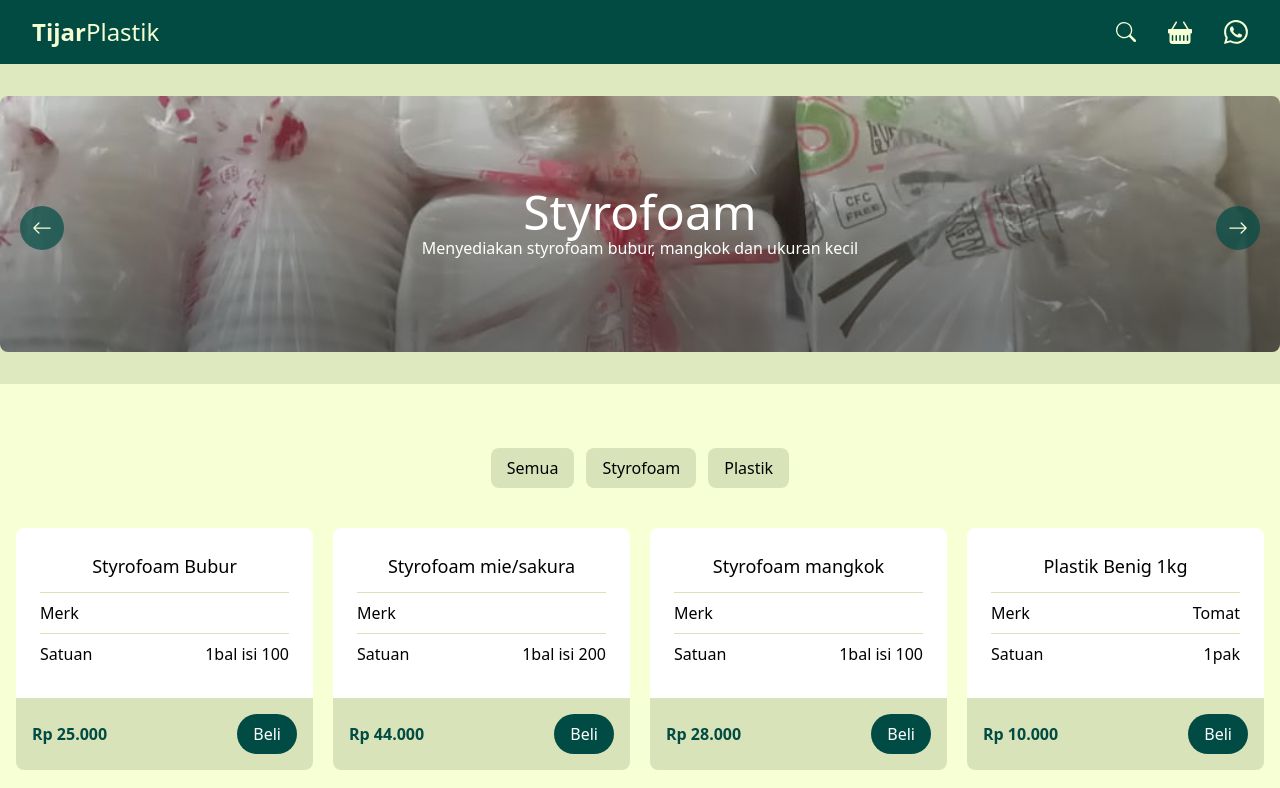
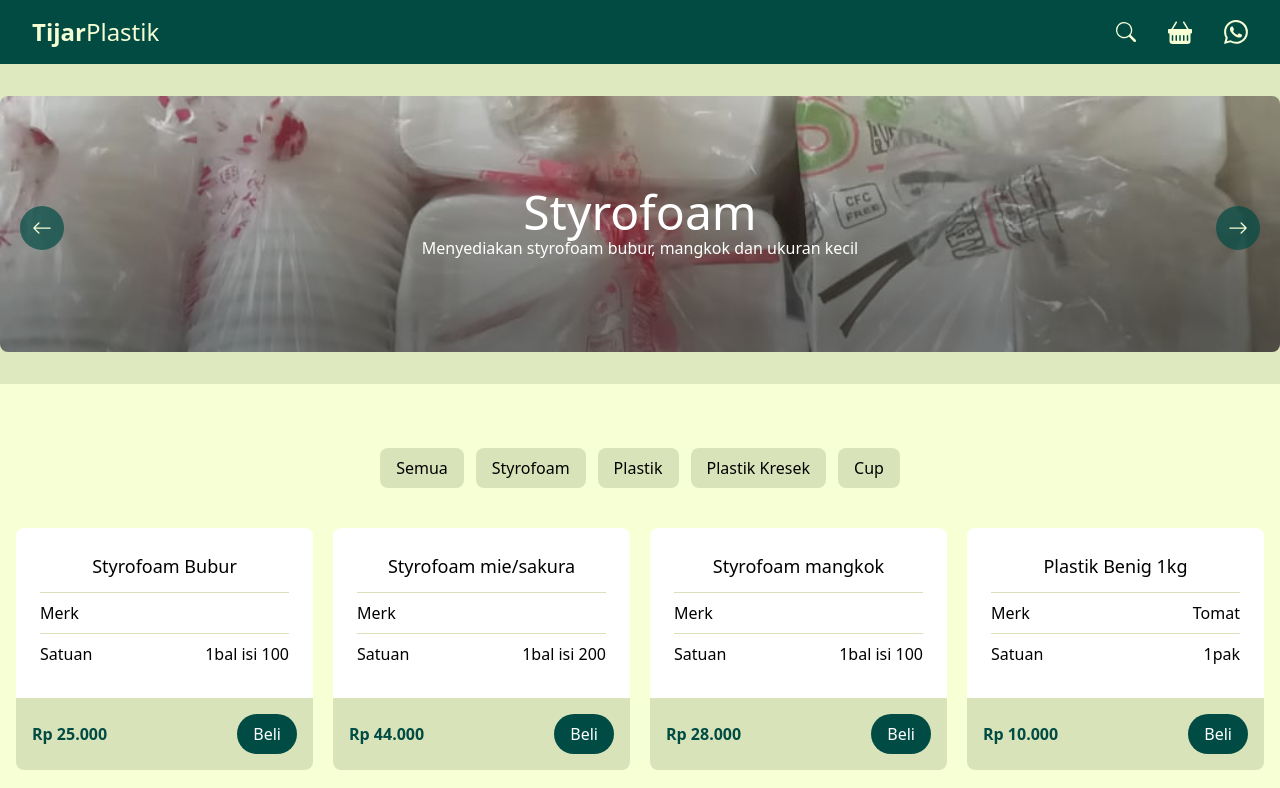
Before and after one commit to halloanewahyudi/tijarplastik, a Vue app: page / in a window 1280 px wide. Shown: the top 788 px of the page. Built offline with nearby package versions, Linux system fonts and the light colour scheme.

Commit message:
kategori produk

```diff
--- a/src/assets/products.json
+++ b/src/assets/products.json
@@ -3,176 +3,235 @@
       "id":1,
       "category": "Styrofoam",
       "name": "Styrofoam Bubur",
-      "amount": "1bal isi 100",
+      "satuan": "1bal isi 100",
       "price": "25000",
-      "merk": ""
+      "merk": "",
+      "image":""
     },
     {
       "id":2,
       "category": "Styrofoam",
       "name": "Styrofoam mie/sakura",
-      "amount": "1bal isi 200",
+      "satuan": "1bal isi 200",
       "price": "44000",
-      "merk": ""
+      "merk": "",
+      "image":""
+
     },
     {
       "id":3,
       "category": "Styrofoam",
       "name": "Styrofoam mangkok",
-      "amount": "1bal isi 100",
+      "satuan": "1bal isi 100",
       "price": "28000",
-      "merk": ""
+      "merk": "",
+      "image":""
     },
     {
       "id":4,
       "category": "Plastik",
       "name": "Plastik Benig 1kg",
-      "amount": "1pak",
+      "satuan": "1pak",
       "price": "10000",
-      "merk": "Tomat"
+      "merk": "Tomat",
+      "image":""
     },
     {
       "id":5,
       "category": "Plastik",
       "name": "Plastik Benig 1/4kg",
-      "amount": "1pak",
+      "satuan": "1pak",
       "price": "10000",
-      "merk": "Tomat"
+      "merk": "Tomat",
+      "image":""
     },
     {
       "id":5,
       "category": "Plastik",
       "name": "Plastik Benig Sambel / es mambo 4x23",
-      "amount": "1pak",
+      "satuan": "1pak",
       "price": "10000",
-      "merk": "Tomat"
+      "merk": "Tomat",
+      "image":""
     },
     {
       "id":7,
       "category": "Plastik",
       "name": "Plastik Benig Sambel / es mambo 6x10",
-      "amount": "1pak",
+      "satuan": "1pak",
       "price": "10000",
-      "merk": "Tomat"
+      "merk": "Tomat",
+      "image":""
     },
     {
       "id":8,
       "category": "Plastik",
       "name": "Plastik Benig 1kg",
-      "amount": "1pak",
-      "price": "5000",
-      "merk": "Bisbul"
+      "satuan": "1pak",
+      "price": "4500",
+      "merk": "Bisbul",
+      "image":""
     },
     {
       "id":9,
       "category": "Plastik",
       "name": "Plastik Benig 1/2kg",
-      "amount": "1pak",
-      "price": "5000",
-      "merk": "Bisbul"
+      "satuan": "1pak",
+      "price": "4500",
+      "merk": "Bisbul",
+      "image":""
     },
     {
       "id":10,
       "category": "Plastik",
       "name": "Plastik Benig 1/4kg panjang",
-      "amount": "1pak",
-      "price": "5000",
-      "merk": "Bisbul"
+      "satuan": "1pak",
+      "price": "4500",
+      "merk": "Bisbul",
+      "image":""
     },
     {
       "id":11,
       "category": "Plastik",
       "name": "Plastik Benig 1/4kg pendek",
-      "amount": "1pak",
-      "price": "5000",
-      "merk": "Bisbul"
+      "satuan": "1pak",
+      "price": "4500",
+      "merk": "Bisbul",
+      "image":""
     },
     {
       "id":12,
       "category": "Plastik",
       "name": "Plastik Klip uk 5x8",
-      "amount": "1pak isi 100",
+      "satuan": "1pak isi 100",
       "price": "3000",
-      "merk": ""
+      "merk": "",
+      "image":""
     },
     {
       "id":13,
       "category": "Plastik",
       "name": "Plastik Klip uk 6x10",
-      "amount": "1pak isi 100",
+      "satuan": "1pak isi 100",
       "price": "3500",
-      "merk": ""
+      "merk": "",
+      "image":""
     },
     {
       "id":14,
       "category": "Plastik",
       "name": "Plastik Klip uk 7x10",
-      "amount": "1pak isi 100",
+      "satuan": "1pak isi 100",
       "price": "5000",
-      "merk": ""
+      "merk": "",
+      "image":""
     },
     {
       "id":15,
       "category": "Plastik",
       "name": "Plastik Klip uk 8x12",
-      "amount": "1pak isi 100",
+      "satuan": "1pak isi 100",
       "price": "6000",
-      "merk": ""
+      "merk": "",
+      "image":""
     },
     {
       "id":16,
       "category": "Plastik",
       "name": "Plastik Klip uk 10x15",
-      "amount": "1pak isi 100",
+      "satuan": "1pak isi 100",
       "price": "8500",
-      "merk": ""
+      "merk": "",
+      "image":""
     },
     {
       "id":17,
-      "category": "Platik Kresek",
+      "category": "Plastik Kresek",
       "name": "Rambai Kecil",
-      "amount": "1pak",
+      "satuan": "1pak",
       "price": "4500",
-      "merk": ""
+      "merk": "",
+      "image":""
     },
     {
       "id":18,
-      "category": "Platik Kresek",
+      "category": "Plastik Kresek",
       "name": "Rambai Tanggung",
-      "amount": "1pak",
+      "satuan": "1pak",
       "price": "4500",
-      "merk": ""
+      "merk": "",
+      "image":""
     },
     {
       "id":19,
-      "category": "Platik Kresek",
+      "category": "Plastik Kresek",
       "name": "Tiger Kecil",
-      "amount": "1pak",
+      "satuan": "1pak",
       "price": "10000",
-      "merk": ""
+      "merk": "",
+      "image":""
     },
     {
       "id":20,
-      "category": "Platik Kresek",
+      "category": "Plastik Kresek",
       "name": "Tiger Tanggung",
-      "amount": "1pak",
+      "satuan": "1pak",
       "price": "10000",
-      "merk": ""
+      "merk": "",
+      "image":""
     },
     {
       "id":21,
-      "category": "Platik Kresek",
-      "name": "Phyton Merah UK 28",
-      "amount": "1pak",
+      "category": "Plastik Kresek",
+      "name": "Kantong Kresek Merah UK 28",
+      "satuan": "1pak",
       "price": "13000",
-      "merk": ""
+      "merk": "Phyton",
+      "image":""
     },
     {
       "id":22,
-      "category": "Platik Kresek",
+      "category": "Plastik Kresek",
       "name": "Kantong Cup",
-      "amount": "1pak",
+      "satuan": "1pak",
       "price": "4000",
-      "merk": ""
+      "merk": "",
+      "image":""
+    },
+    {
+      "id":23,
+      "category": "Cup",
+      "name": "Cup 22 OZ",
+      "satuan": "1pak/50pc",
+      "price": "17000",
+      "merk": "Prima Cup",
+      "image":""
+    },
+    {
+      "id":24,
+      "category": "Cup",
+      "name": "Cup 16 OZ",
+      "satuan": "1pak/ 50pc",
+      "price": "8500",
+      "merk": "D One",
+      "image":""
+    },
+    {
+      "id":25,
+      "category": "Cup",
+      "name": "Cup 14 OZ",
+      "satuan": "1pak/ 50pc",
+      "price": "8500",
+      "merk": "D One",
+      "image":""
+    },
+    {
+      "id":26,
+      "category": "Cup",
+      "name": "Cup 12 OZ",
+      "satuan": "1pak/ 50pc",
+      "price": "8500",
+      "merk": "Wita Cup",
+      "image":""
     }
   ]
--- a/src/components/Shop.vue
+++ b/src/components/Shop.vue
@@ -39,7 +39,7 @@ const formatCurrency = (value) => {
             </div>
             <div class="flex gap-3 py-2 justify-between items-center">
               <span>Satuan</span>
-              <span> {{ item.amount }}</span>
+              <span> {{ item.satuan }}</span>
             </div>
           </div>
 
@@ -52,7 +52,7 @@ const formatCurrency = (value) => {
 
         <div class="flex gap-3 items-center justify-center py-10 container">
         <button class="flex items-center gap-3 disabled:opacity-30" @click="product.prevPage" :disabled="product.currentPage === 1"> <IconPrevVue/> Prev </button>
-        <button class="flex items-center gap-3 disabled:opacity-30" @click="product.nextPage" :disabled="product.currentPage === totalPages"> Next <IconNextVue/> </button>
+        <button class="flex items-center gap-3 disabled:opacity-30" @click="product.nextPage" :disabled="product.currentPage === product.totalPages"> Next <IconNextVue/> </button>
       </div>
     </div>
 </template>
--- a/src/components/element/Chekout.vue
+++ b/src/components/element/Chekout.vue
@@ -96,7 +96,7 @@ function sendMessage() {
             </li>
         </ul>
         <div class="flex justify-between items-center">
-            <div class="flex gap-4 items-center gap-4">
+            <div class="flex items-center gap-4">
                 <button class="bg-brand-4 py-2 px-5 rounded-full" @click="order.clearOrder"> Clear</button>
             <button @click="sendMessage" class="bg-light text-primary py-2 px-5 rounded-full">Pesan</button>
 
--- a/src/stores/product-store.js
+++ b/src/stores/product-store.js
@@ -56,7 +56,7 @@ const nextPage = () => {
 
 //mengambil katagor
 const uniqueItems = [
-  ...new Map(paginatedproducts.value.map(item => [item.category, item])).values()
+  ...new Map(filteredproducts.value.map(item => [item.category, item])).values()
 ];
 
 return {
```
